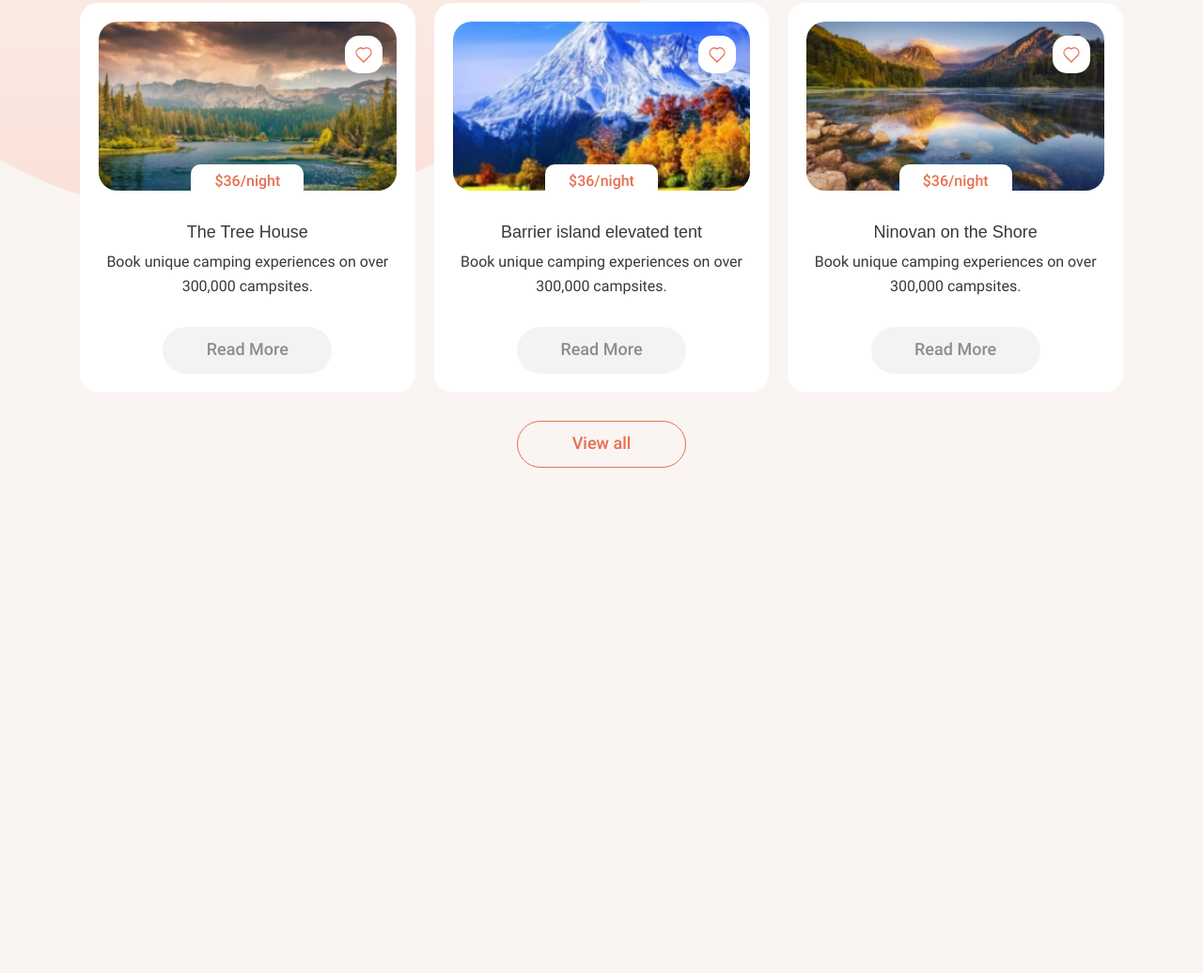
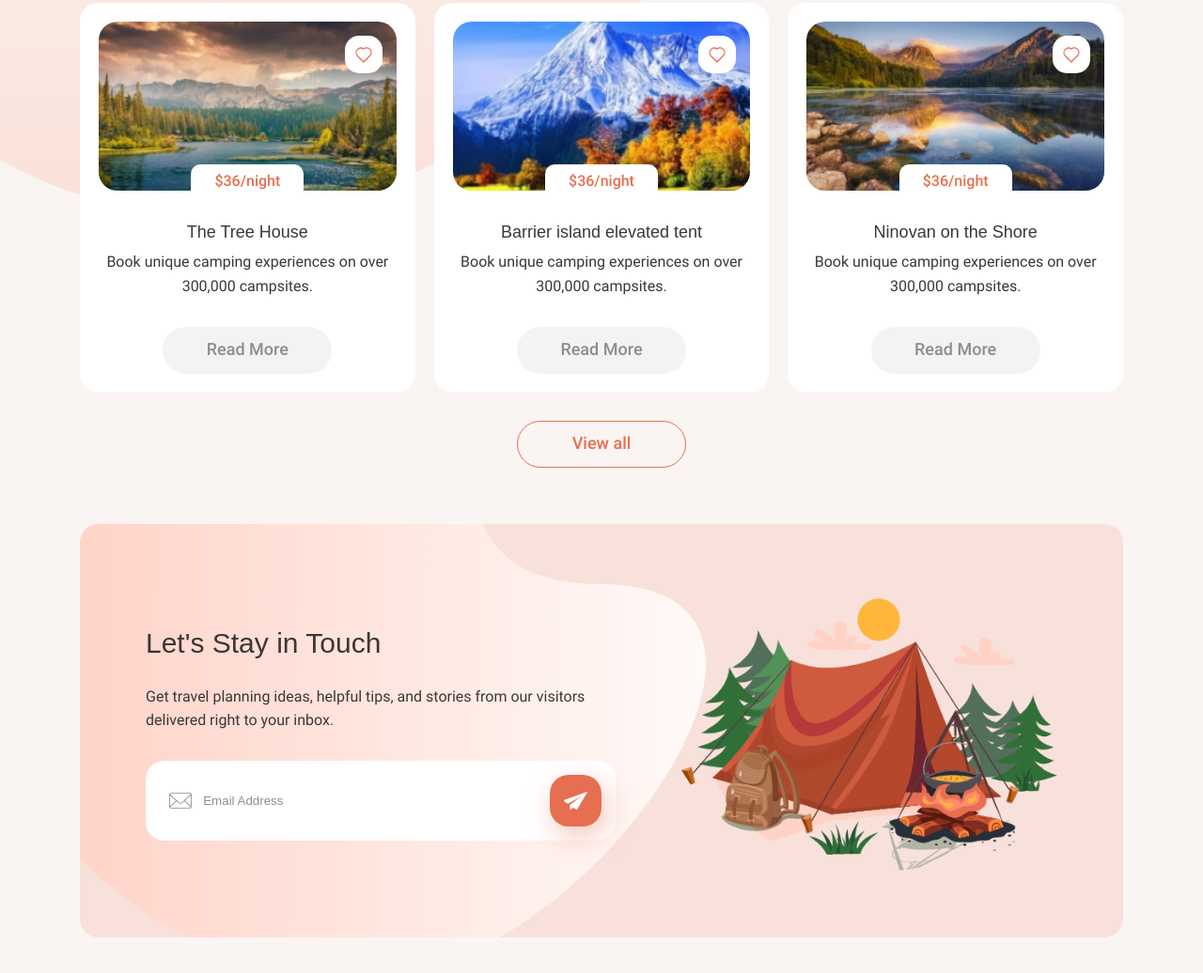
Before and after one commit to MPBCoder/camping-web, a plain HTML site: page index.html in a window 1280 px wide. Shown: the part 2666-3702 px from the top of the page at 94% size. Before the commit the page ends 3264 px from the top, so only its background shows below. Drawn offline with Linux system fonts and the light colour scheme.

Commit message:
Created Newspaper

```diff
--- a/index.html
+++ b/index.html
@@ -133,7 +133,7 @@
 				<img src="/files/images/svgs/shape2.svg" alt="Background Shape" class="destinations__bg-shape destinations__bg-shape--bottom-left" />
 				<div class="container">
 					<div class="destinations__info">
-						<img src="/files/images/svgs/destination.svg" alt="Destinations Icon" class="destinations__logo"/>
+						<img src="/files/images/svgs/destination.svg" alt="Destinations Icon" class="destinations__logo" />
 						<h2 class="destinations__title">Explore Destinations & Activities</h2>
 					</div>
 					<div class="places-wrapper">
@@ -309,6 +309,25 @@
 					<a href="#" class="btn destinations__btn">View all</a>
 				</div>
 			</section>
+			<div class="container">
+				<section class="newspaper">
+					<img src="/files/images/svgs/shape3-2.svg" alt="Background Shape" class="newspaper__shape" />
+					<img src="/files/images/tent.png" alt="Tent" class="newspaper__img" />
+					<div class="newspaper__info">
+						<h2 class="newspaper__title">Let's Stay in Touch</h2>
+						<p class="newspaper__caption">Get travel planning ideas, helpful tips, and stories from our visitors delivered right to your inbox.</p>
+						<form action="#" class="newspaper__form">
+							<div class="newspaper__form-wrapper">
+								<img src="/files/images/svg-icons/email.svg" alt="Email Icon" class="newspaper__email-icon" />
+								<input placeholder="Email Address" type="email" class="newspaper__email" />
+							</div>
+							<button type="submit" class="newspaper__send">
+								<img src="/files/images/svg-icons/send.svg" alt="Send" class="newspaper__send-icon" />
+							</button>
+						</form>
+					</div>
+				</section>
+			</div>
 		</main>
 		<script src="/js/app.js"></script>
 	</body>
--- a/style/app.css
+++ b/style/app.css
@@ -5,6 +5,7 @@
 	--black: #000;
 	--dark: #3b3735;
 	--app-bg: #faf4f2;
+	--pink: #f8e1db;
 	--primary-font: "Roboto", Arial, Helvetica, sans-serif;
 	--primary-font-md: "Roboto Medium", Arial, Helvetica, sans-serif;
 	--secondary-font: "Archivo Black", Arial, Helvetica, sans-serif;
@@ -51,7 +52,6 @@ a {
 */
 
 .btn {
-	display: block;
 	border-radius: 10rem;
 	font-family: var(--primary-font-md);
 	font-size: 1.8rem;
@@ -648,3 +648,91 @@ a {
 	color: #8d8d8d;
 	background-color: rgba(141, 141, 141, 0.1);
 }
+
+/*
+
+=================
+?   Newspaper
+=================
+
+*/
+
+.newspaper {
+	display: flex;
+	align-items: center;
+	justify-content: center;
+	flex-flow: wrap;
+	position: relative;
+	background: var(--pink);
+	border-radius: 2rem;
+	overflow: hidden;
+	padding: 2rem;
+}
+.newspaper__shape {
+	position: absolute;
+	left: -30%;
+	bottom: -10%;
+	max-width: 100%;
+}
+.newspaper__info {
+	color: var(--dark);
+	position: relative;
+	width: 45%;
+	flex: auto;
+	text-align: center;
+}
+.newspaper__title {
+	font-family: var(--secondary-font);
+	font-size: 3rem;
+}
+.newspaper__caption {
+	margin-top: 2rem;
+	margin-bottom: 3rem;
+}
+.newspaper__form {
+	max-width: 60rem;
+	padding: 1.5rem;
+	display: flex;
+	align-items: center;
+	justify-content: space-between;
+	background-color: var(--white);
+	border-radius: 2rem;
+}
+
+.newspaper__form-wrapper {
+	display: flex;
+	align-items: center;
+	flex: auto;
+	max-width: calc(100% - 55px);
+}
+
+.newspaper__email-icon {
+	margin:0 1rem;
+}
+.newspaper__email {
+	border: none;
+	outline: none;
+	width: 10rem;
+}
+.newspaper__email::placeholder {
+	color: #8d8d8d;
+}
+.newspaper__send {
+	width: 5.5rem;
+	height: 5.5rem;
+	background-color: var(--orange);
+	box-shadow: 5px 10px 30px rgba(231, 111, 81, 0.4);
+	display: flex;
+	align-items: center;
+	justify-content: center;
+	border-radius: 2rem;
+	flex: none;
+	border: none;
+	outline: none;
+}
+.newspaper__send-icon {
+}
+.newspaper__img {
+	position: relative;
+	max-width: 100%;
+}
--- a/style/responsive.css
+++ b/style/responsive.css
@@ -8,8 +8,10 @@
 	}
 }
 
-
 @media (min-width: 576px) {
+	.newspaper__email {
+		width: 100%;
+	}
 }
 
 @media (min-width: 768px) {
@@ -35,13 +37,33 @@
 	.header-content__wrapper {
 		max-width: 50rem;
 	}
+
+	.newspaper {
+		flex-flow: row-reverse wrap;
+		justify-content: space-between;
+		padding: 7rem;
+	}
+
+		.newspaper__shape {
+			left: -10%;
+			max-width: 70%;
+		}
+
+	.newspaper__info {
+		flex: 1 0;
+		text-align: left;
+		max-width: 50rem;
+	}
+
+	.newspaper__img {
+		max-width: 40rem;
+	}
 }
 
 @media (min-width: 1200px) {
 	.nav__links {
 		gap: 3.5rem;
 	}
-
 }
 
 @media (min-width: 1400px) {
```
Also changed, not shown: files/images/svgs/shape3-2.svg (added).
